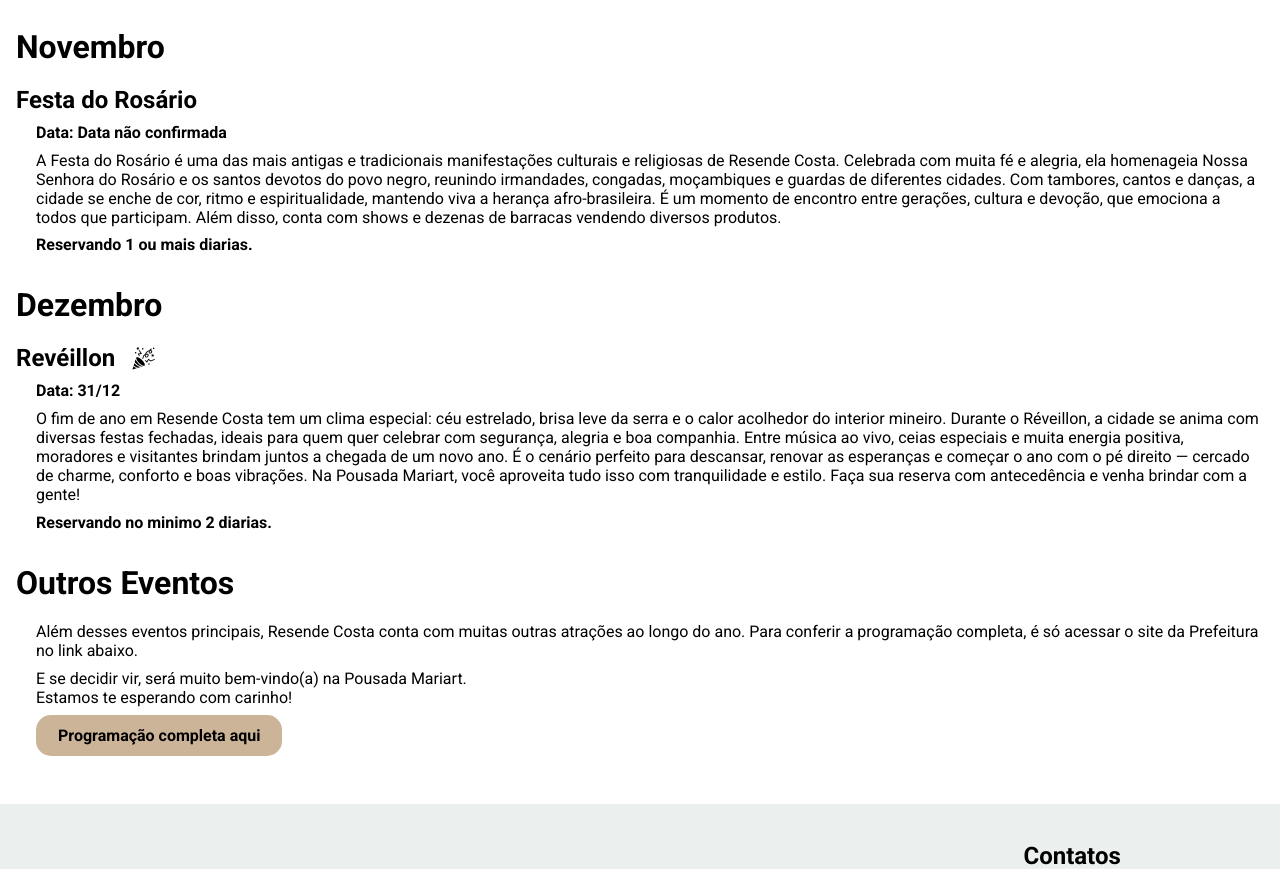
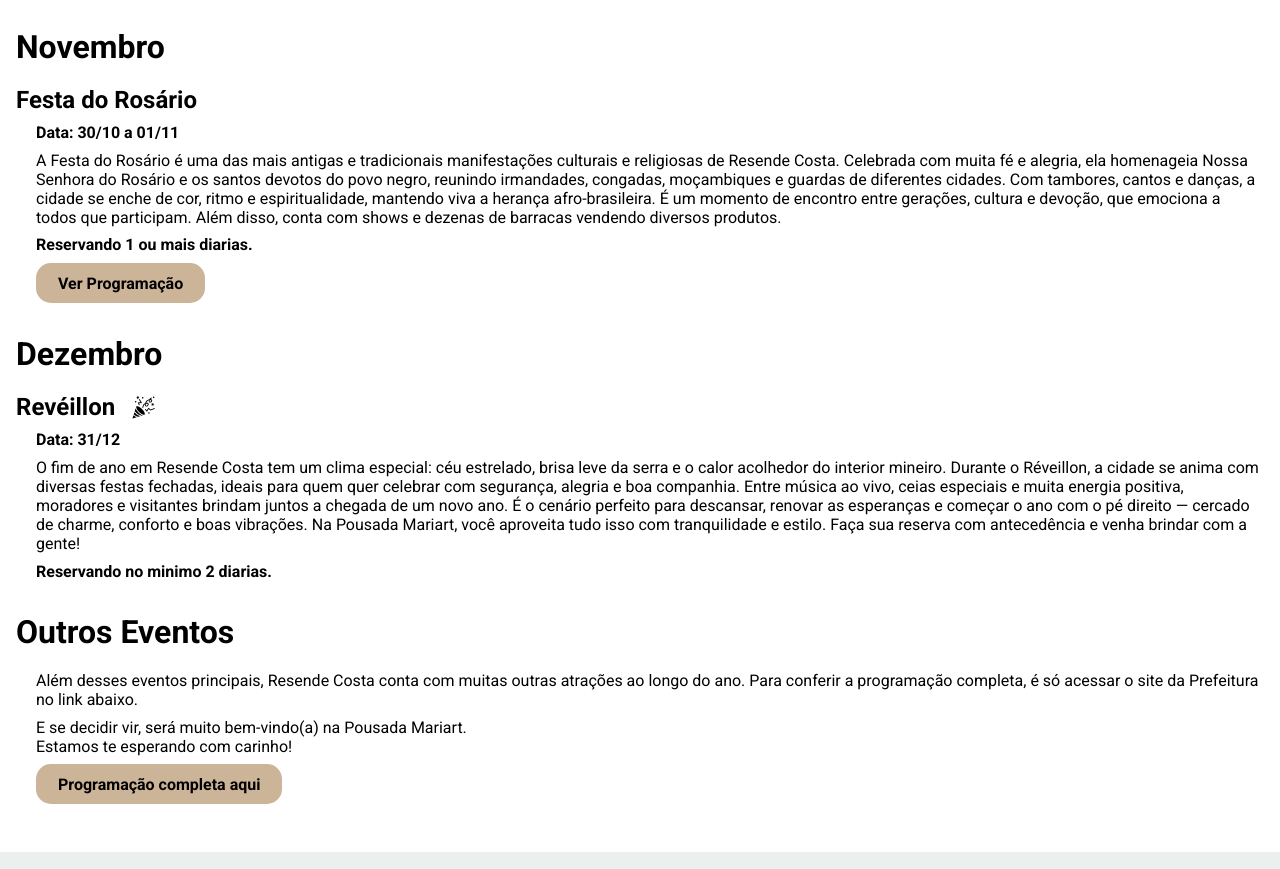
Before and after one commit to Vinicius-PR/Pousada-Mariart, a React (Create React App) app: page /events in a window 1280 px wide. Shown: the part 2440-3309 px from the top of the page. Built offline with nearby package versions, Linux system fonts and the light colour scheme; some icons are missing.

Commit message:
feat: update list of events for November

```diff
--- a/src/components/events/Events.tsx
+++ b/src/components/events/Events.tsx
@@ -1,3 +1,4 @@
+// @ts-ignore The stylesheet is loaded by the bundler and has no TypeScript declaration.
 import "../../styles/events/events.scss"
 import { ListOfEvents } from "../../listOfEvents"
 
--- a/src/listOfEvents.ts
+++ b/src/listOfEvents.ts
@@ -144,10 +144,10 @@ export const ListOfEvents:ListOfEventsProps[] = [
         id: "ev-nov-1",
         name: "Festa do Rosário",
         icon: "santa",
-        date: "Data não confirmada",
+        date: "30/10 a 01/11",
         description: "A Festa do Rosário é uma das mais antigas e tradicionais manifestações culturais e religiosas de Resende Costa. Celebrada com muita fé e alegria, ela homenageia Nossa Senhora do Rosário e os santos devotos do povo negro, reunindo irmandades, congadas, moçambiques e guardas de diferentes cidades. Com tambores, cantos e danças, a cidade se enche de cor, ritmo e espiritualidade, mantendo viva a herança afro-brasileira. É um momento de encontro entre gerações, cultura e devoção, que emociona a todos que participam. Além disso, conta com shows e dezenas de barracas vendendo diversos produtos.",
         reservation: "Reservando 1 ou mais diarias.",
-        link: ""
+        link: "https://www.instagram.com/p/Dd373mFFhRX/?img_index=1"
       }
     ]
   },
```
